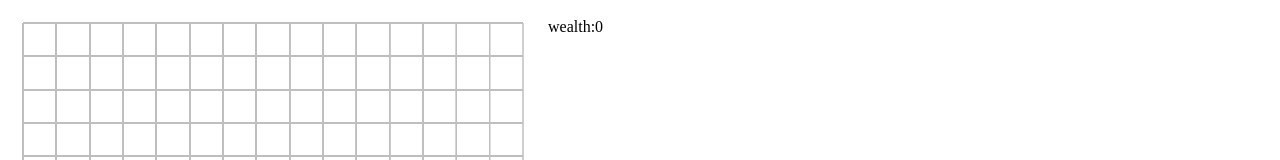
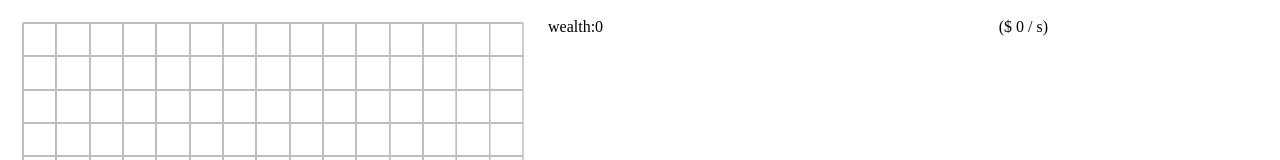
Before and after one commit to lasnrhar/chess, an Angular app: page / in a window 1280 px wide. Shown: the top 160 px of the page. Built offline with nearby package versions, Linux system fonts and the light colour scheme.

Commit message:
add statistics

```diff
--- a/src/app/app.component.html
+++ b/src/app/app.component.html
@@ -13,7 +13,10 @@
     <button (click)="game.clear()">clear</button>
   </div>
   <div class="control-panel" *ngIf="!loading">
-    <app-wealth [value]="game.data.wealth"></app-wealth>
+    <app-wealth
+      [wealth]="game.data.wealth"
+      [earn]="game.earnPerSecond"
+    ></app-wealth>
     <div *ngIf="game.data.wealth > 0">
       <hr />
       <div *ngFor="let building of game.data.buildings">
--- a/src/app/componeny/wealth/wealth.component.html
+++ b/src/app/componeny/wealth/wealth.component.html
@@ -1 +1,4 @@
-<span>wealth:{{ valToDisplayVal(wealth) }}</span>
+<div class="wealth-panel">
+  <span>wealth:{{ valToDisplayVal(wealth) }}</span>
+  <span>($ {{ valToDisplayVal(earn) }} / s)</span>
+</div>
--- a/src/app/componeny/wealth/wealth.component.scss
+++ b/src/app/componeny/wealth/wealth.component.scss
@@ -0,0 +1,7 @@
+.wealth-panel {
+  display: flex;
+  flex-direction: row;
+  justify-content: space-between;
+  align-items: flex-start;
+  width: 500px;
+}
--- a/src/app/componeny/wealth/wealth.component.ts
+++ b/src/app/componeny/wealth/wealth.component.ts
@@ -6,20 +6,21 @@ import { Component, Input } from '@angular/core';
   styleUrls: ['./wealth.component.scss'],
 })
 export class WealthComponent {
-  @Input() value = 0;
-  wealth = 0;
+  @Input() wealth = 0;
+  @Input() earn = 0;
+  wealthDisplay = 0;
   lastValue = 0;
 
   ngOnChanges() {
     let idx = 1;
-    let difference = this.value - this.lastValue;
+    let difference = this.wealth - this.lastValue;
     let interval = setInterval(() => {
       if (idx != 10) {
         idx++;
-        this.wealth = this.lastValue + idx * (difference / 10);
+        this.wealthDisplay = this.lastValue + idx * (difference / 10);
       } else {
         clearInterval(interval);
-        this.lastValue = this.value;
+        this.lastValue = this.wealth;
       }
     }, 2);
   }
--- a/src/app/game-data.ts
+++ b/src/app/game-data.ts
@@ -23,4 +23,12 @@ export class GameData {
     }
     return new Building('', '', 0, 0, 0);
   }
+
+  earnPerWin(): number {
+    let earn = 1;
+    this.buildings.forEach((b) => {
+      earn += b.value.count * b.value.earn;
+    });
+    return earn;
+  }
 }
--- a/src/app/increase.ts
+++ b/src/app/increase.ts
@@ -8,7 +8,10 @@ import { Upgrade } from './upgrade';
 export class Increase {
   gomoku: Gomoku;
   data: GameData = new GameData();
-  subscribe: Subscription = new Subscription();
+  auto: Subscription = new Subscription();
+  statistics: Subscription = new Subscription();
+  earnPerSecond = 0;
+  earnInStatistics = 0;
 
   constructor(element: ElementRef<HTMLCanvasElement>) {
     this.gomoku = new Gomoku(element, this);
@@ -19,6 +22,7 @@ export class Increase {
     this.initGame();
     this.load();
     this.startAuto();
+    this.startStatistics();
   }
 
   initGame() {
@@ -35,21 +39,14 @@ export class Increase {
       this.gomoku.reset();
       return false;
     } else if (this.gomoku.winner == 1) {
-      let wealth = this.gainPerWin();
+      let wealth = this.data.earnPerWin();
+      this.earnInStatistics += wealth;
       this.data.wealth += wealth;
       this.data.totalWealth += wealth;
       this.gomoku.reset();
       return true;
     }
     return false;
-  }
-
-  gainPerWin(): number {
-    let earn = 1;
-    this.data.buildings.forEach((b) => {
-      earn += b.value.count * b.value.earn;
-    });
-    return earn;
   }
 
   resetGomoku() {
@@ -126,11 +123,11 @@ export class Increase {
   }
 
   startAuto() {
-    this.subscribe.unsubscribe();
+    this.auto.unsubscribe();
     let upgrade = this.data.findUpgradeByKey('autoplay');
-    if (this.gainPerWin() > 1 || upgrade.level > 0) {
+    if (this.data.earnPerWin() > 1 || upgrade.level > 0) {
       let time = Upgrade.getUpgradeValue('autoplay', upgrade);
-      this.subscribe = interval(time).subscribe((v: any) => {
+      this.auto = interval(time).subscribe((v: any) => {
         this.gomoku.autoPlay();
         this.save();
       });
@@ -138,9 +135,17 @@ export class Increase {
   }
 
   stopAuto() {
-    if (this.subscribe != null) {
-      this.subscribe.unsubscribe();
+    if (this.auto != null) {
+      this.auto.unsubscribe();
     }
+  }
+
+  startStatistics() {
+    this.statistics.unsubscribe();
+    this.statistics = interval(1000).subscribe(() => {
+      this.earnPerSecond = this.earnInStatistics;
+      this.earnInStatistics = 0;
+    });
   }
 
   save() {
```
